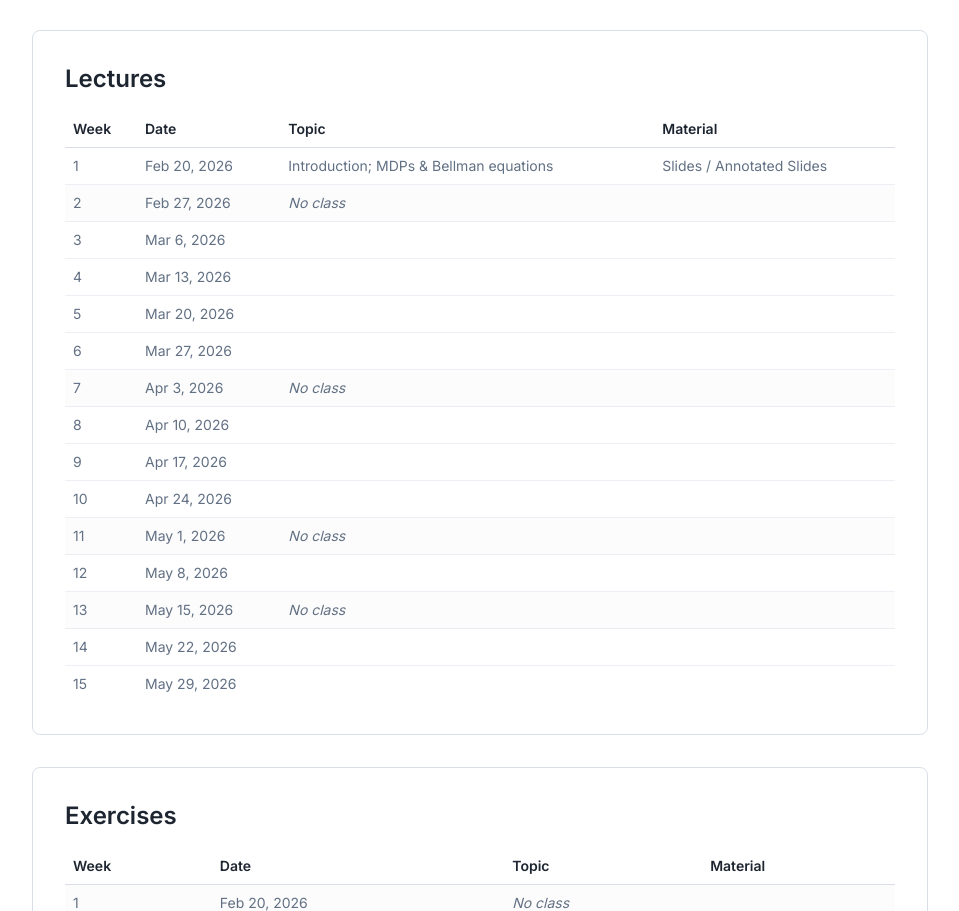
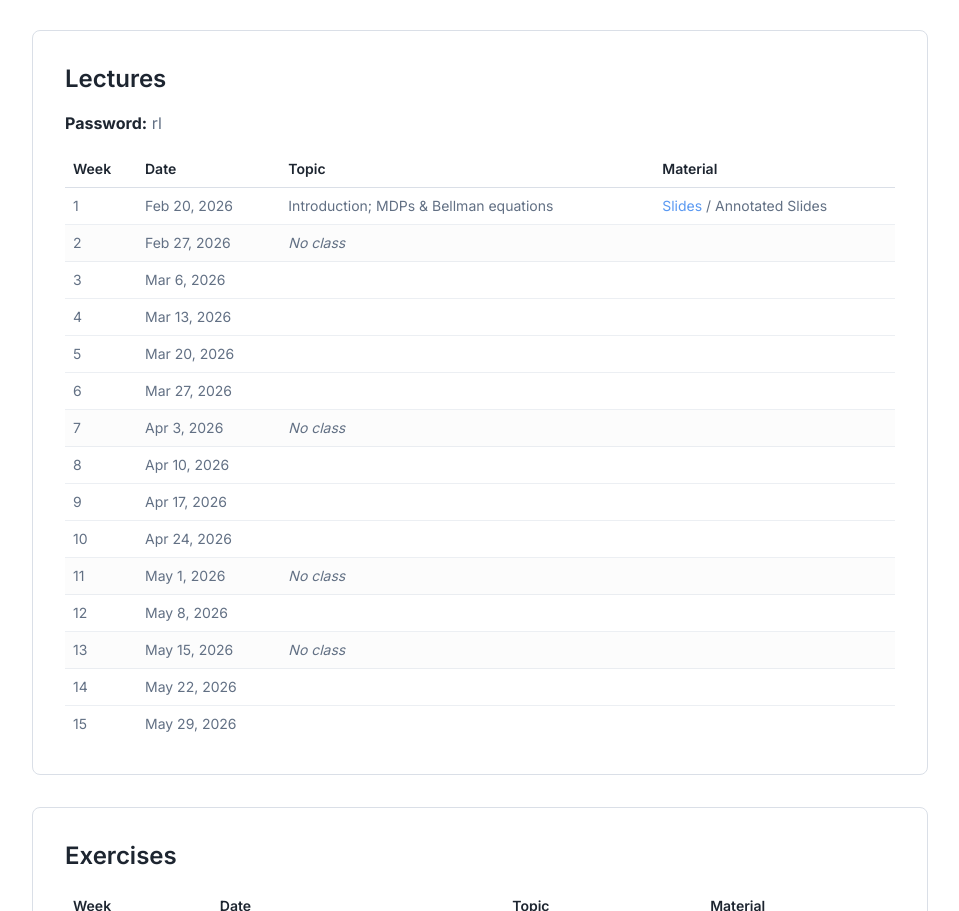
Before and after one commit to ilijabogunovic/rhine-ai, a React (Vite) app: page /teaching in a window 1280 px wide. Shown: the part 2616-3527 px from the top of the page, without its empty margins (160-1119 px from the left). Built offline with nearby package versions, Linux system fonts and the light colour scheme.

Commit message:
Add Lecture 1 slides and password note to Teaching page
Co-Authored-By: Claude Opus 4.5 <noreply@anthropic.com>

```diff
--- a/src/pages/Teaching.tsx
+++ b/src/pages/Teaching.tsx
@@ -135,6 +135,9 @@ const Teaching = () => {
                 <h2 className="font-display text-2xl font-semibold text-foreground mb-4">
                   Lectures
                 </h2>
+                <p className="font-body text-muted-foreground mb-4">
+                  <strong className="text-foreground">Password:</strong> rl
+                </p>
                 <div className="overflow-x-auto">
                   <table className="w-full font-body text-sm">
                     <thead>
@@ -146,7 +149,7 @@ const Teaching = () => {
                       </tr>
                     </thead>
                     <tbody className="text-muted-foreground">
-                      <tr className="border-b border-border/50"><td className="py-2 px-2">1</td><td className="py-2 px-2">Feb 20, 2026</td><td className="py-2 px-2">Introduction; MDPs & Bellman equations</td><td className="py-2 px-2">Slides / Annotated Slides</td></tr>
+                      <tr className="border-b border-border/50"><td className="py-2 px-2">1</td><td className="py-2 px-2">Feb 20, 2026</td><td className="py-2 px-2">Introduction; MDPs & Bellman equations</td><td className="py-2 px-2"><a href="/lectures/lecture1.pdf" className="text-accent-vibrant hover:underline">Slides</a> / Annotated Slides</td></tr>
                       <tr className="border-b border-border/50 bg-muted/30"><td className="py-2 px-2">2</td><td className="py-2 px-2">Feb 27, 2026</td><td className="py-2 px-2 italic">No class</td><td className="py-2 px-2"></td></tr>
                       <tr className="border-b border-border/50"><td className="py-2 px-2">3</td><td className="py-2 px-2">Mar 6, 2026</td><td className="py-2 px-2"></td><td className="py-2 px-2"></td></tr>
                       <tr className="border-b border-border/50"><td className="py-2 px-2">4</td><td className="py-2 px-2">Mar 13, 2026</td><td className="py-2 px-2"></td><td className="py-2 px-2"></td></tr>
```
Also changed, not shown: 1 other file (tests, documents, lock files or other folders).
